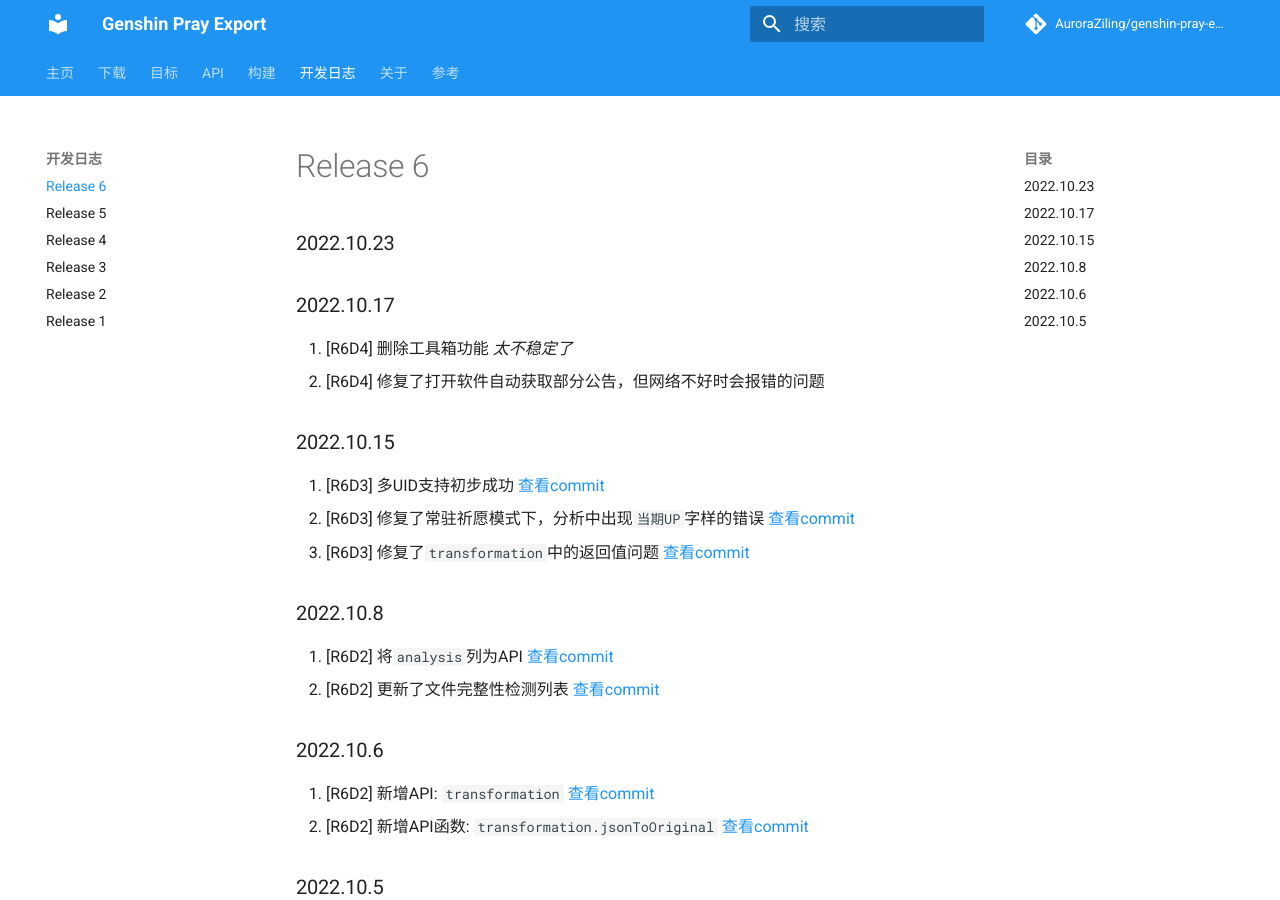
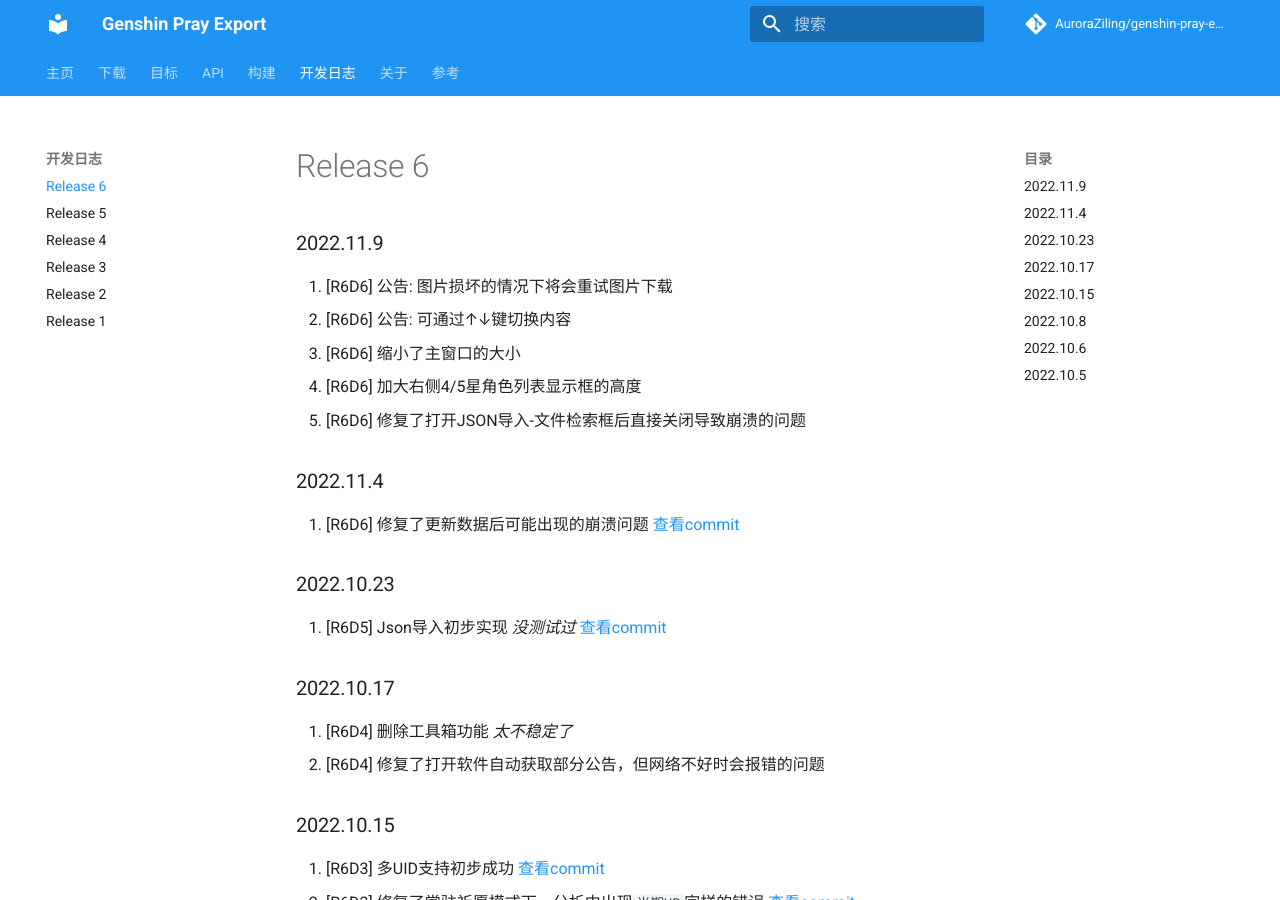
Before and after one commit to AuroraZiling/sangonomiya, an MkDocs documentation site: the page built from docs/docs/dev_logs/r6.md, in a window 1280 px wide and 900 px high. Built offline with MkDocs 1.6.1 and Material for MkDocs 9.7.7, drawn with Linux system fonts in a browser that asks for light colours; comment, search, counter and statistics services are not loaded.

Commit message:
[R6D6] 公告: 图片损坏的情况下将会重试图片下载 公告: 可通过↑↓键切换内容 缩小了主窗口的大小 加大右侧4/5星角色列表显示框的高度 修复了打开JSON导入-文件检索框后直接关闭导致崩溃的问题

```diff
--- a/docs/docs/dev_logs/r6.md
+++ b/docs/docs/dev_logs/r6.md
@@ -1,4 +1,18 @@
+### 2022.11.9
+
+1. [R6D6] 公告: 图片损坏的情况下将会重试图片下载
+2. [R6D6] 公告: 可通过↑↓键切换内容
+3. [R6D6] 缩小了主窗口的大小
+4. [R6D6] 加大右侧4/5星角色列表显示框的高度
+5. [R6D6] 修复了打开JSON导入-文件检索框后直接关闭导致崩溃的问题
+
+### 2022.11.4
+
+1. [R6D6] 修复了更新数据后可能出现的崩溃问题 [查看commit](https://github.com/AuroraZiling/genshin-pray-export/commit/c440be3232396b7d84980568774fe7377d67fa43)
+
 ### 2022.10.23
+
+1. [R6D5] Json导入初步实现 *没测试过* [查看commit](https://github.com/AuroraZiling/genshin-pray-export/commit/ee1d208d8d40c2d9872a251145a794cfe60e099e)
 
 ### 2022.10.17
 
--- a/docs/mkdocs.yml
+++ b/docs/mkdocs.yml
@@ -36,7 +36,6 @@ nav:
         - 预览版: download/development.md
     - 目标:
         - 可行: goals/capability.md
-        - 计划内: goals/planning.md
     - API:
         - 分析: api_doc/analysis.md
         - 基本信息: api_doc/information.md
```
Also changed, not shown: docs/docs/goals/planning.md (deleted, +0 -5 lines), 3 other files.
